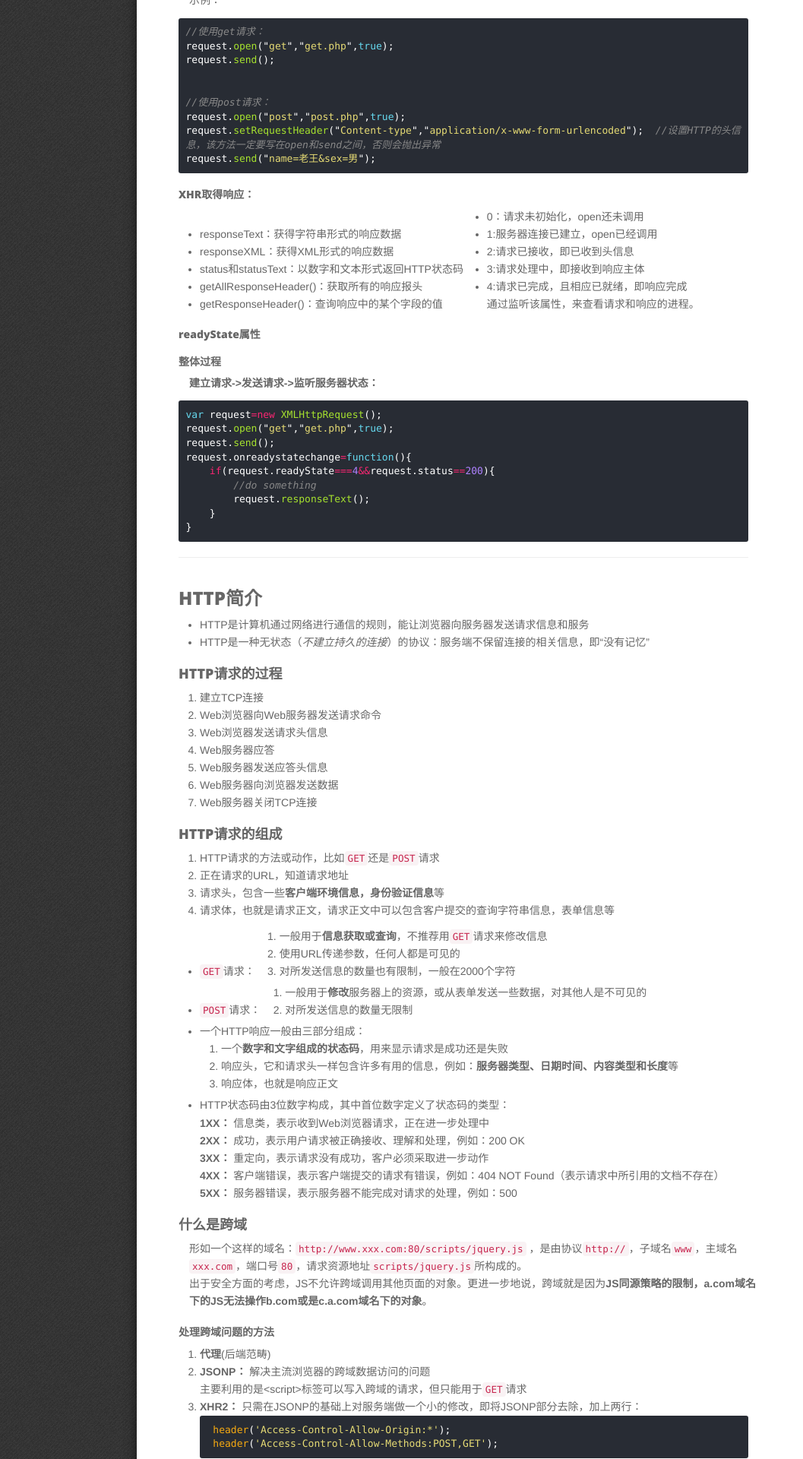
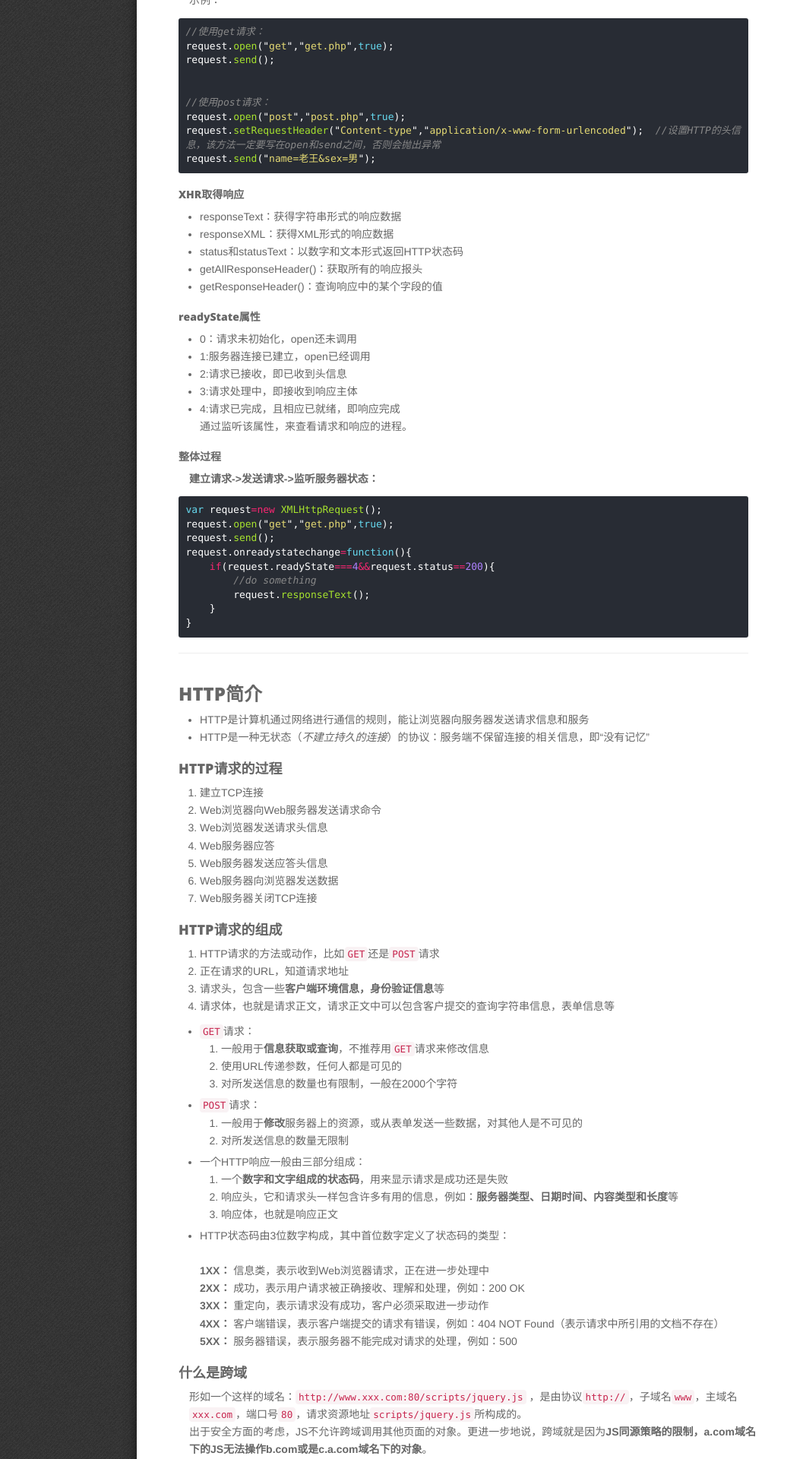
Before and after one commit to winjeysong/winjeysong.github.io, a Jekyll site: the page built from _posts/2016-11-02-brief-on-ajax.md, in a window 1280 px wide. Shown: the part 1488-3408 px from the top of the page at 76% size, without its empty margins (0-1057 px from the left). Built offline with Jekyll 4.4.1, drawn with Linux system fonts in a browser that asks for light colours; some web fonts are replaced; comment, search, counter and statistics services are not loaded.

Commit message:
Edit display
1. display of `ul` is inline-block, and in this circumstance, its style
is uncorrect

````diff
--- a/_posts/2016-11-02-brief-on-ajax.md
+++ b/_posts/2016-11-02-brief-on-ajax.md
@@ -61,12 +61,16 @@ request.setRequestHeader("Content-type","application/x-www-form-urlencoded");  /
 request.send("name=老王&sex=男");
 ```
 
-##### XHR取得响应：
-* responseText：获得字符串形式的响应数据
-* responseXML：获得XML形式的响应数据
-* status和statusText：以数字和文本形式返回HTTP状态码
-* getAllResponseHeader()：获取所有的响应报头
-* getResponseHeader()：查询响应中的某个字段的值
+##### XHR取得响应
+<div>
+<ul>
+<li>responseText：获得字符串形式的响应数据</li>
+<li>responseXML：获得XML形式的响应数据</li>
+<li>status和statusText：以数字和文本形式返回HTTP状态码</li>
+<li>getAllResponseHeader()：获取所有的响应报头</li>
+<li>getResponseHeader()：查询响应中的某个字段的值</li>
+</ul>
+</div>
 
 ##### readyState属性
 * 0：请求未初始化，open还未调用
@@ -75,6 +79,7 @@ request.send("name=老王&sex=男");
 * 3:请求处理中，即接收到响应主体
 * 4:请求已完成，且相应已就绪，即响应完成
 <br>通过监听该属性，来查看请求和响应的进程。
+
 
 ##### 整体过程
 **建立请求->发送请求->监听服务器状态：**
@@ -109,21 +114,21 @@ request.onreadystatechange=function(){
 3. 请求头，包含一些**客户端环境信息，身份验证信息**等
 4. 请求体，也就是请求正文，请求正文中可以包含客户提交的查询字符串信息，表单信息等
 
-* `GET`请求：
+* `GET`请求：<br>
 1. 一般用于**信息获取或查询**，不推荐用`GET`请求来修改信息
 2. 使用URL传递参数，任何人都是可见的
 3. 对所发送信息的数量也有限制，一般在2000个字符
 
-* `POST`请求：
+* `POST`请求：<br>
 1. 一般用于**修改**服务器上的资源，或从表单发送一些数据，对其他人是不可见的
 2. 对所发送信息的数量无限制
 
-* 一个HTTP响应一般由三部分组成：
+* 一个HTTP响应一般由三部分组成：<br>
 1. 一个**数字和文字组成的状态码**，用来显示请求是成功还是失败
 2. 响应头，它和请求头一样包含许多有用的信息，例如：**服务器类型、日期时间、内容类型和长度**等
 3. 响应体，也就是响应正文
 
-* HTTP状态码由3位数字构成，其中首位数字定义了状态码的类型：
+* HTTP状态码由3位数字构成，其中首位数字定义了状态码的类型：<br>
 <br>**1XX：** 信息类，表示收到Web浏览器请求，正在进一步处理中
 <br>**2XX：** 成功，表示用户请求被正确接收、理解和处理，例如：200 OK
 <br>**3XX：** 重定向，表示请求没有成功，客户必须采取进一步动作
````
